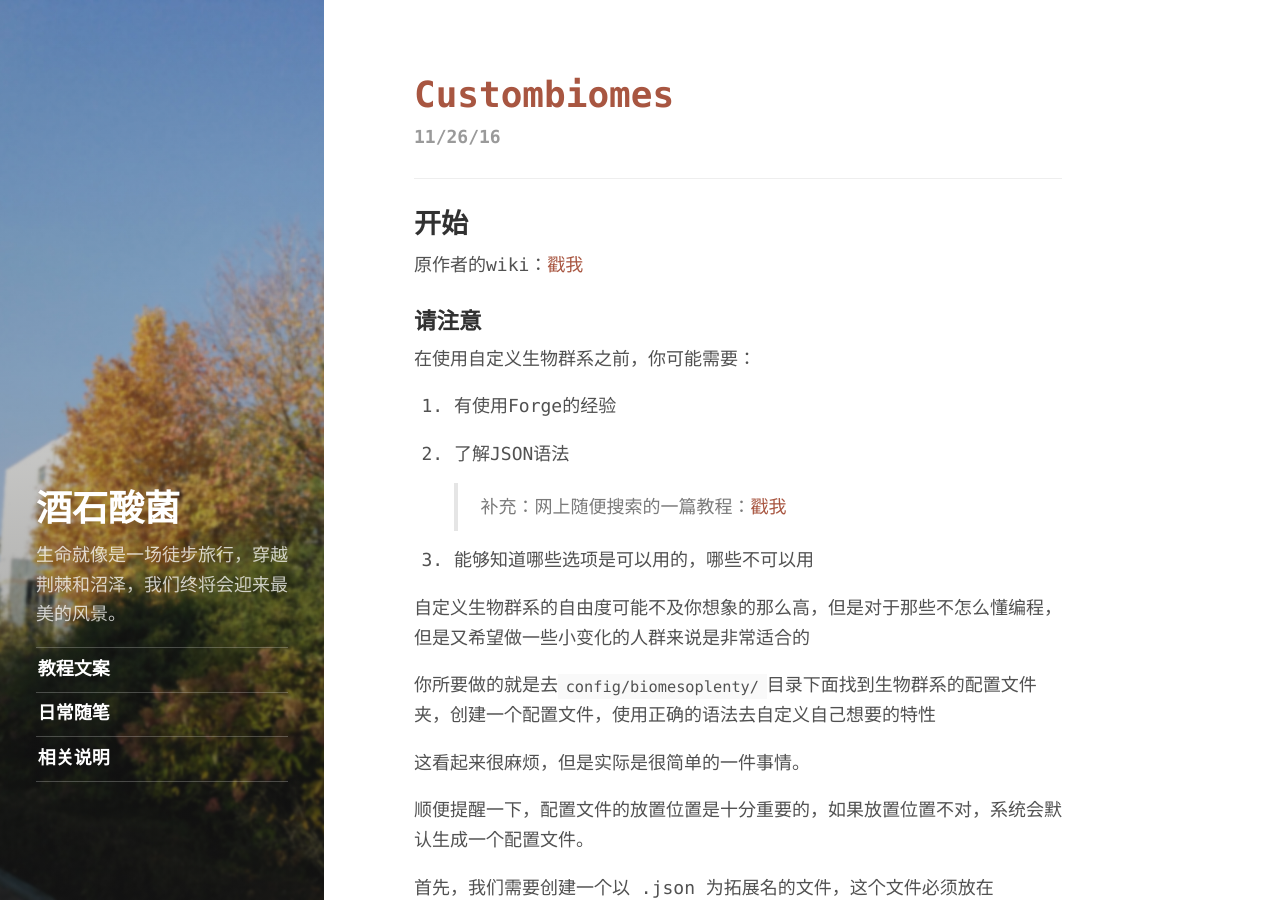
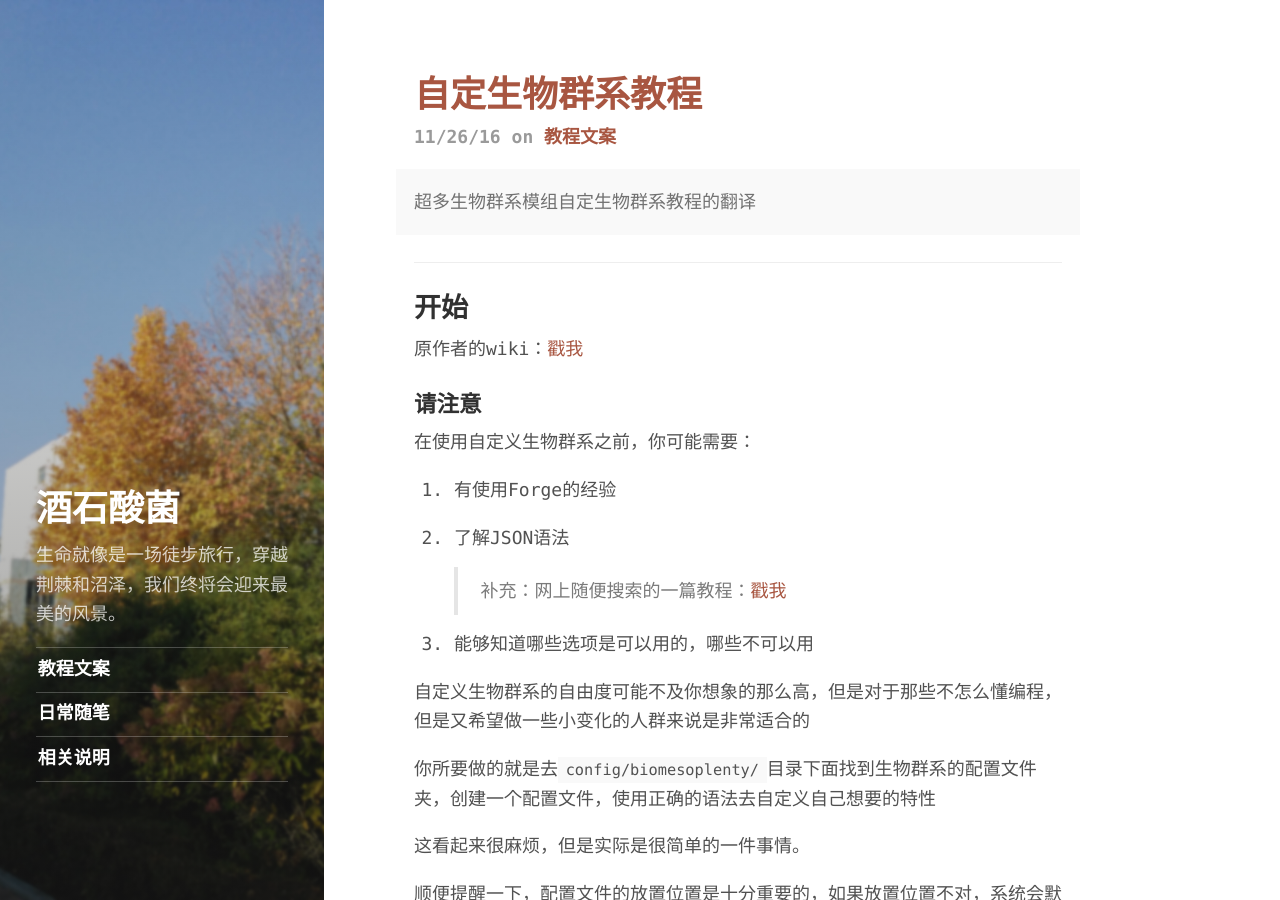
Before and after one commit to TartaricAcid/ArchiveGithubPage, a Jekyll site: the page built from index.html, in a window 1280 px wide and 900 px high. Built offline with Jekyll 4.4.1, drawn with Linux system fonts in a browser that asks for light colours; the list of posts is cut into pages by our own code; comment, search, counter and statistics services are not loaded.

Commit message:
fix a error

```diff
--- a/_posts/2016-11-26-CustomBiomes.md
+++ b/_posts/2016-11-26-CustomBiomes.md
@@ -1,3 +1,10 @@
+---
+layout: post
+title: 自定生物群系教程
+tags: [wiki]
+description: >
+  超多生物群系模组自定生物群系教程的翻译
+---
 ## 开始
 原作者的wiki：[戳我](https://github.com/Glitchfiend/BiomesOPlenty/wiki/Configuring-Biomes)
 
```
